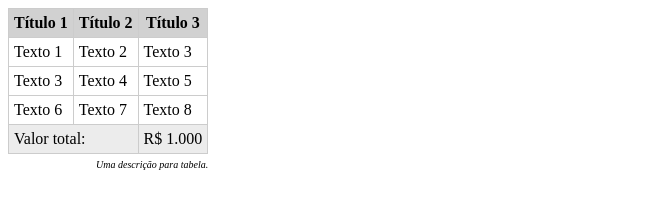
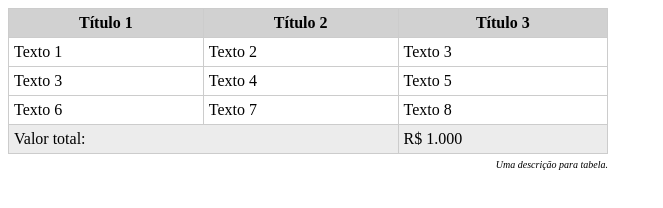
Before and after one commit to dednascimento/estudos_dev_br, a plain HTML site: page estudos_web/html/aula_table/index.html in a window 1280 px wide. Shown: the whole page, without its empty margins (0-663 px from the left). Drawn offline with Linux system fonts and the light colour scheme.

Commit message:
Complemento de Estudos

```diff
--- a/estudos_web/html/aula_table/index.html
+++ b/estudos_web/html/aula_table/index.html
@@ -7,17 +7,24 @@
 
     <!-- Boder-collapse para as bordar se juntarem e não virar uma margim. -->
     <style>
+
+        table {
+            border-collapse: collapse;
+            width: 600px;
+        }
+
+        .table-responsible {
+            max-width: 100%;
+            overflow-x: auto;
+        }
+
+
         table caption {
             font-style: italic;
             font-size: 10px;
             text-align: right;
             caption-side: bottom;
             margin-top: 5px;
-        }
-
-
-        table {
-            border-collapse: collapse;
         }
 
         table th, table td {
@@ -37,6 +44,8 @@
 
 </head>
 <body>
+
+    <div class="table-responsible">
         <table>
             <!-- Description table -->
             <caption>
@@ -77,9 +86,13 @@
             <tfoot>
                 <tr> <!-- This row / Linha -->
                     <td colspan="2">Valor total:</td>
+                    <!-- coldspan = Quantas células vai valer -->
                     <td>R$ 1.000</td>
                 </tr>
             </tfoot>
         </table>
+    </div>
+
+
 </body>
 </html>
```
Lines whose indentation alone changed are shown as unchanged.
